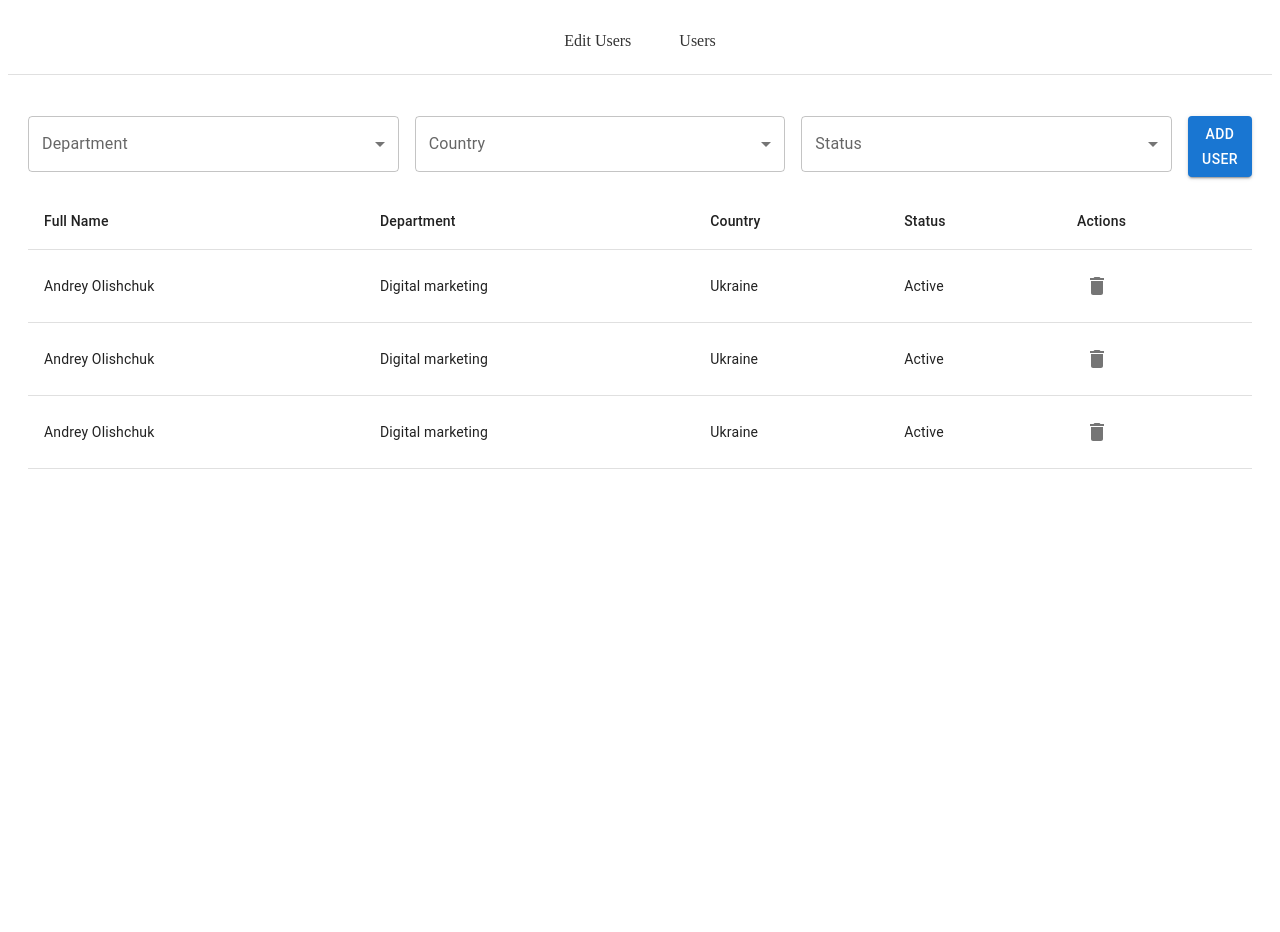
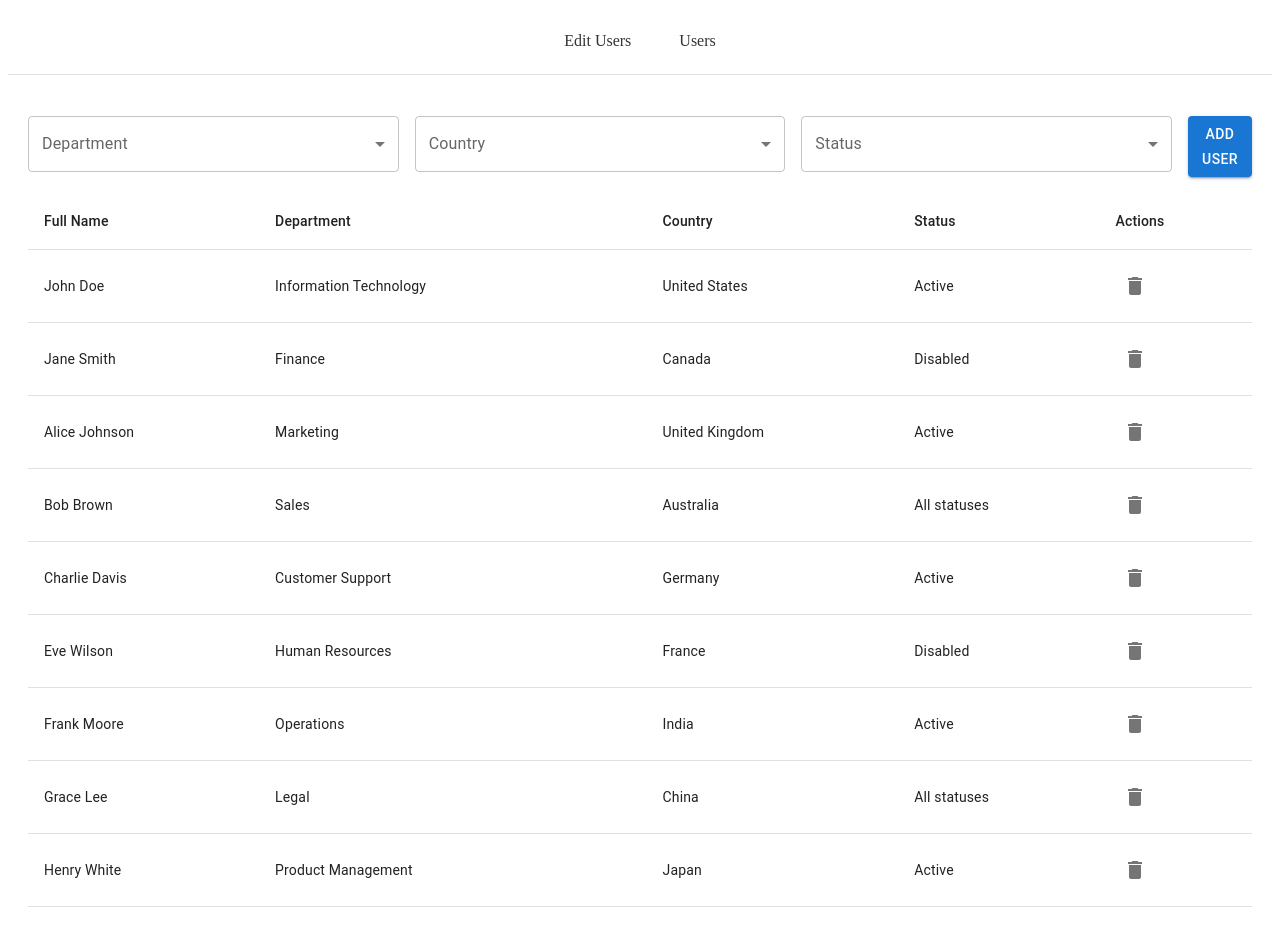
Before and after one commit to MaxSlobodynuk/edit-user, a React (Vite) app: page /users in a window 1280 px wide. Shown: the top 932 px of the page. Before the commit the page ends 800 px from the top, so only its background shows below. Built offline with nearby package versions, Linux system fonts and the light colour scheme.

Commit message:
closing and opening of the modal

```diff
--- a/src/components/UserFilters/UserFilters.jsx
+++ b/src/components/UserFilters/UserFilters.jsx
@@ -1,4 +1,5 @@
-import React from "react";
+import React, { useState } from "react";
+import css from "./UserFilters.module.css";
 import {
   Box,
   FormControl,
@@ -7,6 +8,7 @@ import {
   Select,
   Button,
 } from "@mui/material";
+import AddUserForm from "../AddUserForm/AddUserForm";
 
 const UserFilters = ({
   selectedDepartments,
@@ -16,8 +18,20 @@ const UserFilters = ({
   status,
   setStatus,
 }) => {
+  const [isOpen, setIsOpen] = useState(false);
+
   const handleSelectDepartment = (event) => {
     setSelectedDepartments(event.target.value);
+  };
+
+  const handleClickOpen = () => {
+    setIsOpen(true);
+  };
+
+  const handleBackdropClick = (e) => {
+    if (e.target === e.currentTarget) {
+      setIsOpen(false);
+    }
   };
 
   return (
@@ -48,7 +62,15 @@ const UserFilters = ({
         </Select>
       </FormControl>
 
-      <Button variant="contained">Add User</Button>
+      <Button variant="contained" onClick={handleClickOpen}>
+        Add User
+      </Button>
+
+      {isOpen && (
+        <div className={css.modalOverlay} onClick={handleBackdropClick}>
+          <AddUserForm />
+        </div>
+      )}
     </Box>
   );
 };
--- a/src/components/UserFilters/UserFilters.module.css
+++ b/src/components/UserFilters/UserFilters.module.css
@@ -0,0 +1,12 @@
+.modalOverlay {
+  position: fixed;
+  top: 0;
+  left: 0;
+  width: 100%;
+  height: 100%;
+  background-color: rgba(0, 0, 0, 0.7);
+  display: flex;
+  align-items: center;
+  justify-content: center;
+  z-index: 1000;
+}
--- a/src/components/UserTable/UserTable.jsx
+++ b/src/components/UserTable/UserTable.jsx
@@ -26,10 +26,10 @@ const UserTable = ({ users, handleDeleteUser }) => {
         <TableBody>
           {users.map((user) => (
             <TableRow key={user.id}>
-              <TableCell>{user.fullName}</TableCell>
-              <TableCell>{user.department}</TableCell>
-              <TableCell>{user.country}</TableCell>
-              <TableCell>{user.status}</TableCell>
+              <TableCell>{user.name}</TableCell>
+              <TableCell>{user.department.name}</TableCell>
+              <TableCell>{user.country.name}</TableCell>
+              <TableCell>{user.status.name}</TableCell>
               <TableCell>
                 <IconButton onClick={() => handleDeleteUser(user.id)}>
                   <DeleteIcon />
--- /dev/null
+++ b/src/data/statuses.js
@@ -0,0 +1,5 @@
+const statuses = [
+  { name: "All statuses", value: "ALL" },
+  { name: "Active", value: "ACTIVE" },
+  { name: "Disabled", value: "DISABLED" },
+];
--- /dev/null
+++ b/src/data/users.js
@@ -0,0 +1,87 @@
+const users = [
+  {
+    id: 1,
+    name: "John Doe",
+    status: { name: "Active", value: "ACTIVE" },
+    department: { name: "Information Technology", value: "IT" },
+    country: { name: "United States", value: "US" },
+  },
+  {
+    id: 2,
+    name: "Jane Smith",
+    status: { name: "Disabled", value: "DISABLED" },
+    department: { name: "Finance", value: "FIN" },
+    country: { name: "Canada", value: "CA" },
+  },
+  {
+    id: 3,
+    name: "Alice Johnson",
+    status: { name: "Active", value: "ACTIVE" },
+    department: { name: "Marketing", value: "MKT" },
+    country: { name: "United Kingdom", value: "GB" },
+  },
+  {
+    id: 4,
+    name: "Bob Brown",
+    status: { name: "All statuses", value: "ALL" },
+    department: { name: "Sales", value: "SAL" },
+    country: { name: "Australia", value: "AU" },
+  },
+  {
+    id: 5,
+    name: "Charlie Davis",
+    status: { name: "Active", value: "ACTIVE" },
+    department: { name: "Customer Support", value: "CS" },
+    country: { name: "Germany", value: "DE" },
+  },
+  {
+    id: 6,
+    name: "Eve Wilson",
+    status: { name: "Disabled", value: "DISABLED" },
+    department: { name: "Human Resources", value: "HR" },
+    country: { name: "France", value: "FR" },
+  },
+  {
+    id: 7,
+    name: "Frank Moore",
+    status: { name: "Active", value: "ACTIVE" },
+    department: { name: "Operations", value: "OPS" },
+    country: { name: "India", value: "IN" },
+  },
+  {
+    id: 8,
+    name: "Grace Lee",
+    status: { name: "All statuses", value: "ALL" },
+    department: { name: "Legal", value: "LEG" },
+    country: { name: "China", value: "CN" },
+  },
+  {
+    id: 9,
+    name: "Henry White",
+    status: { name: "Active", value: "ACTIVE" },
+    department: { name: "Product Management", value: "PM" },
+    country: { name: "Japan", value: "JP" },
+  },
+  {
+    id: 10,
+    name: "Isabella Green",
+    status: { name: "Disabled", value: "DISABLED" },
+    department: { name: "Research and Development", value: "R&D" },
+    country: { name: "Ukraine", value: "UA" },
+  },
+  {
+    id: 11,
+    name: "Jack Black",
+    status: { name: "Active", value: "ACTIVE" },
+    department: { name: "Sales", value: "SAL" },
+    country: { name: "Australia", value: "AU" },
+  },
+  {
+    id: 12,
+    name: "Lily Scott",
+    status: { name: "All statuses", value: "ALL" },
+    department: { name: "Information Technology", value: "IT" },
+    country: { name: "Canada", value: "CA" },
+  },
+];
+export default users;
--- a/src/pages/Users/Users.jsx
+++ b/src/pages/Users/Users.jsx
@@ -6,32 +6,10 @@ import UsersForm from "../../components/UsersForm/UsersForm";
 import css from "./Users.module.css";
 import { useState } from "react";
 
-const initialUsers = [
-  {
-    id: 1,
-    fullName: "Andrey Olishchuk",
-    department: "Digital marketing",
-    country: "Ukraine",
-    status: "Active",
-  },
-  {
-    id: 2,
-    fullName: "Andrey Olishchuk",
-    department: "Digital marketing",
-    country: "Ukraine",
-    status: "Active",
-  },
-  {
-    id: 3,
-    fullName: "Andrey Olishchuk",
-    department: "Digital marketing",
-    country: "Ukraine",
-    status: "Active",
-  },
-];
+import data  from "../../data/users";
 
 const Users = () => {
-  const [users, setUsers] = useState(initialUsers);
+  const [users, setUsers] = useState(data);
   const [selectedDepartments, setSelectedDepartments] = useState([]);
   const [country, setCountry] = useState("");
   const [status, setStatus] = useState("");
```
Also changed, not shown: src/data/countries.js (added, +12 -0 lines), src/data/departments.js (added, +12 -0 lines), countries.json (deleted), departments.json (deleted), statuses.json (deleted), users.json (deleted).
